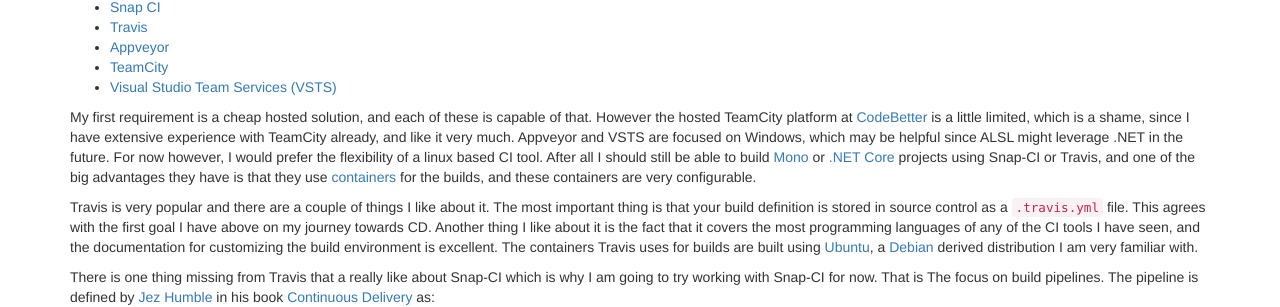
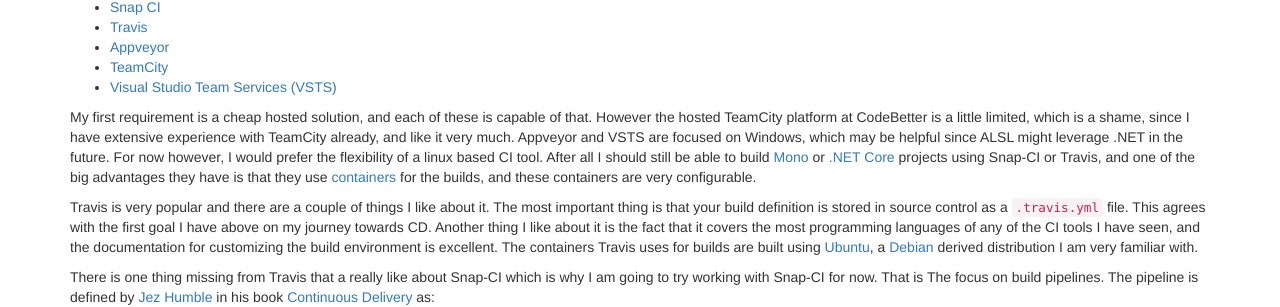
Before and after one commit to mshogren/mshogren.github.io, a Jekyll site: the page built from _posts/2016-01-28-continuous-integration.md, in a window 1280 px wide and 970 px high. Shown: the part 403-710 px from the top of the window. Built offline with Jekyll 4.4.1, drawn with Linux system fonts in a browser that asks for light colours; nearby versions of some CDN libraries; comment, search, counter and statistics services are not loaded; some of the changed lines change nothing that is shown.

Commit message:
Remove broken link

```diff
--- a/_posts/2016-01-28-continuous-integration.md
+++ b/_posts/2016-01-28-continuous-integration.md
@@ -20,7 +20,7 @@
 -  [TeamCity](https://www.jetbrains.com/teamcity/)
 -  [Visual Studio Team Services (VSTS)](https://www.visualstudio.com/products/visual-studio-team-services-vs)
 
-My first requirement is a cheap hosted solution, and each of these is capable of that.  However the hosted TeamCity platform at [CodeBetter](http://codebetter.com/codebetter-ci/) is a little limited, which is a shame, since I have extensive experience with TeamCity already, and like it very much.  Appveyor and VSTS are focused on Windows, which may be helpful since ALSL might leverage .NET in the future.  For now however, I would prefer the flexibility of a linux based CI tool.  After all I should still be able to build [Mono](http://www.mono-project.com) or [.NET Core](https://dotnet.github.io) projects using Snap-CI or Travis, and one of the big advantages they have is that they use [containers](https://en.wikipedia.org/wiki/Operating-system-level_virtualization) for the builds, and these containers are very configurable.
+My first requirement is a cheap hosted solution, and each of these is capable of that.  However the hosted TeamCity platform at CodeBetter is a little limited, which is a shame, since I have extensive experience with TeamCity already, and like it very much.  Appveyor and VSTS are focused on Windows, which may be helpful since ALSL might leverage .NET in the future.  For now however, I would prefer the flexibility of a linux based CI tool.  After all I should still be able to build [Mono](http://www.mono-project.com) or [.NET Core](https://dotnet.github.io) projects using Snap-CI or Travis, and one of the big advantages they have is that they use [containers](https://en.wikipedia.org/wiki/Operating-system-level_virtualization) for the builds, and these containers are very configurable.
 
 Travis is very popular and there are a couple of things I like about it.  The most important thing is that your build definition is stored in source control as a `.travis.yml` file.  This agrees with the first goal I have above on my journey towards CD.  Another thing I like about it is the fact that it covers the most programming languages of any of the CI tools I have seen, and the documentation for customizing the build environment is excellent.  The containers Travis uses for builds are built using [Ubuntu](http://www.ubuntu.com), a [Debian](https://www.debian.org) derived distribution I am very familiar with.
 
```
